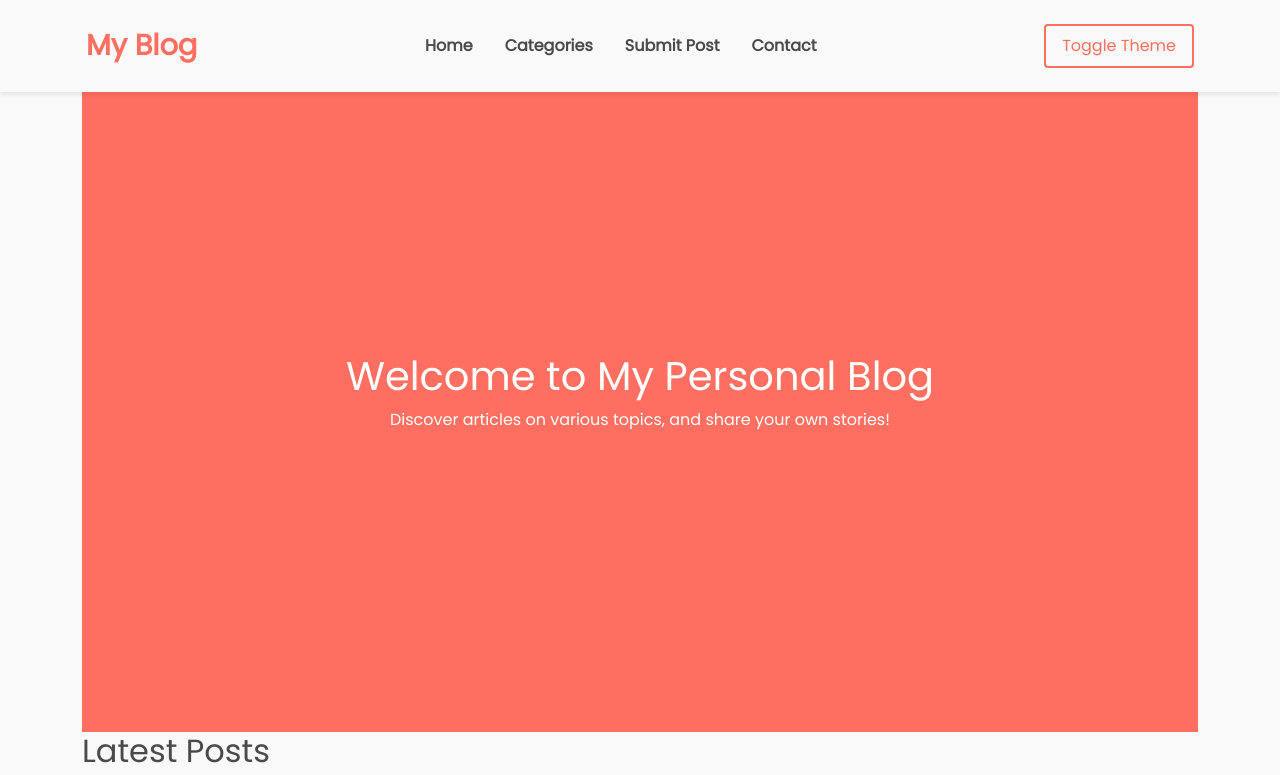
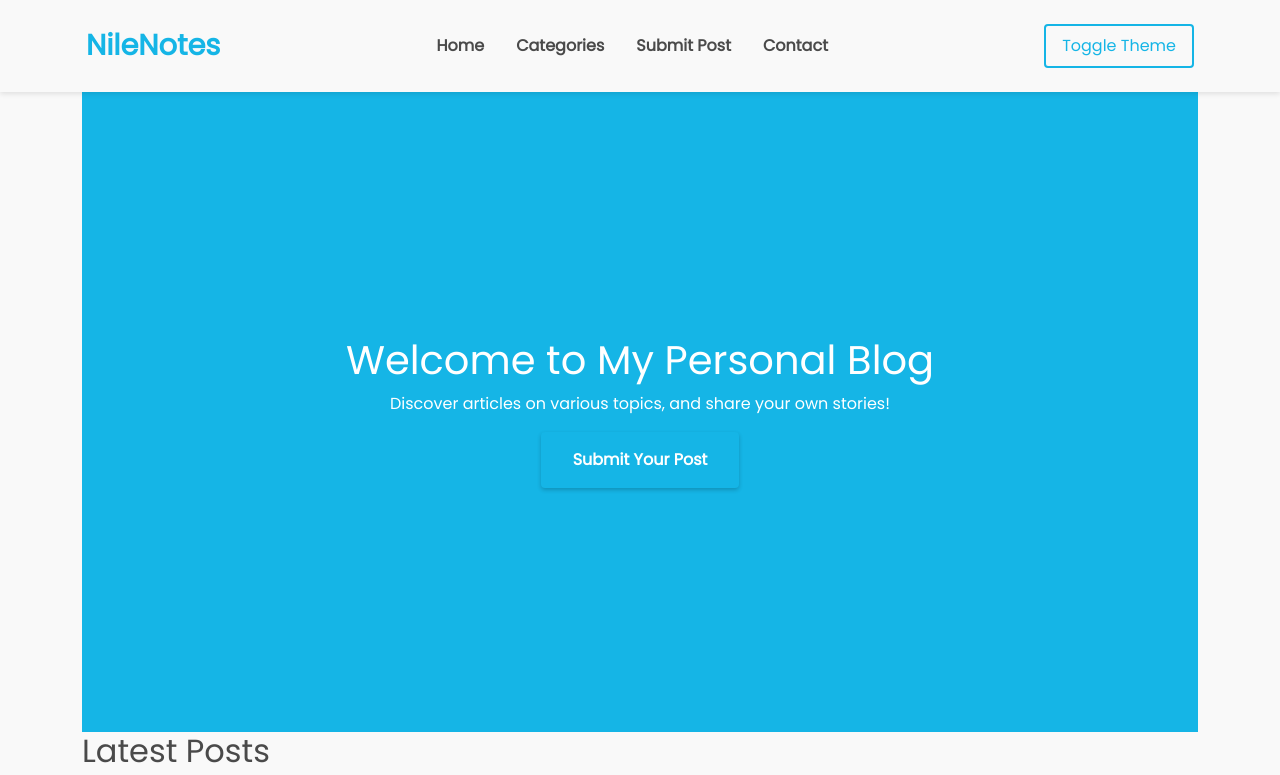
Before and after one commit to WebDev-Plan-1/Level2-Project, a PHP site: page / in a window 1280 px wide. Shown: the top 775 px of the page. Run offline with PHP 8.4, Linux system fonts and the light colour scheme.

Commit message:
Updating navbar SCSS styles

```diff
--- a/index.html
+++ b/index.html
@@ -8,77 +8,103 @@
     <!-- Set viewport for responsive design on all devices -->
     <meta name="viewport" content="width=device-width, initial-scale=1.0" />
     <!-- Set the page title shown on browser tab -->
-    <title>Personal Blog CMS - Home</title>
+    <title>NileNotes - Personal Blog CMS - Home</title>
     <!-- Link to the main CSS stylesheet -->
     <link rel="stylesheet" href="css/main.css" />
-
-    <!-- Link to fonts or icons if موجود -->
-    <link href="https://fonts.googleapis.com/css2?family=Poppins&display=swap" rel="stylesheet">
+    <!-- Link to fonts -->
+    <link href="https://fonts.googleapis.com/css2?family=Poppins&display=swap" rel="stylesheet" />
 </head>
 
 <body>
     <!-- Navigation bar, sticky at the top -->
-    <nav class="navbar">
-        <div class="container">
+    <nav class="navbar sticky">
+        <div class="container navbar-container">
             <!-- Website logo linking back to home -->
-            <a href="index.html" class="logo">My Blog</a>
+            <a href="index.html" class="logo navbar-logo">NileNotes</a>
             <!-- Navigation links list -->
-            <ul class="nav-links">
-                <li><a href="index.html">Home</a></li>
-                <li><a href="category.html">Categories</a></li>
-                <li><a href="submit.html">Submit Post</a></li>
-                <li><a href="contact.html">Contact</a></li>
+            <ul class="nav-links navbar-links">
+                <li class="nav-item"><a href="index.html" class="nav-link active">Home</a></li>
+                <li class="nav-item"><a href="category.html" class="nav-link">Categories</a></li>
+                <li class="nav-item"><a href="submit.html" class="nav-link">Submit Post</a></li>
+                <li class="nav-item"><a href="contact.html" class="nav-link">Contact</a></li>
             </ul>
             <!-- Button to toggle dark/light theme -->
-            <button id="theme-toggle" aria-label="Toggle dark/light theme">Toggle Theme</button>
+            <button id="theme-toggle" class="btn btn-theme-toggle" aria-label="Toggle dark/light theme">
+                Toggle Theme
+            </button>
         </div>
     </nav>
 
     <!-- Main content area -->
     <main class="main-content container">
         <!-- Hero section with welcoming message and call-to-action -->
-        <section class="hero">
-            <h1>Welcome to My Personal Blog</h1>
-            <p>Discover articles on various topics, and share your own stories!</p>
-            <a href="submit.html" class="btn-primary">Submit Your Post</a>
+        <section class="hero-section hero">
+            <h1 class="hero-title">Welcome to My Personal Blog</h1>
+            <p class="hero-subtitle">Discover articles on various topics, and share your own stories!</p>
+            <a href="submit.html" class="hero__button hero-cta">Submit Your Post</a>
         </section>
 
         <!-- Latest blog posts grid -->
         <section class="latest-posts">
-            <h2>Latest Posts</h2>
+            <h2 class="section-title">Latest Posts</h2>
             <div class="posts-grid" aria-live="polite">
                 <!-- Example post card -->
                 <article class="post-card" tabindex="0">
-                    <img src="assets/images/post1.jpg" alt="Post 1 image" />
-                    <h3>Example Post Title 1</h3>
-                    <p>A short excerpt of the article to give a quick preview...</p>
-                    <a href="single-post.html" class="read-more">Read More</a>
+                    <img src="assets/images/post1.jpg" alt="Post 1 image" class="post-image" />
+                    <h3 class="post-title"></h3>Technology Trends in 2025</h3>
+                    <p class="post-excerpt">Technology in 2025 is set to be defined by rapid advancements in artificial
+                        intelligence, sustainable innovations, and immersive digital experiences. Discover how emerging
+                        trends like quantum computing, smart automation, and next-gen connectivity will reshape
+                        industries and everyday life.</p>
+                    <a href="single-post.html" class="read-more btn-link">Read More</a>
                 </article>
-                <!-- Another example post card -->
                 <article class="post-card" tabindex="0">
-                    <img src="assets/images/post2.jpg" alt="Post 2 image" />
-                    <h3>Example Post Title 2</h3>
-                    <p>A short excerpt of the article to give a quick preview...</p>
-                    <a href="single-post.html" class="read-more">Read More</a>
+                    <img src="assets/images/post2.jpg" alt="Post 2 image" class="post-image" />
+                    <h3 class="post-title">Exploring the Wonders of Nature</h3>
+                    <p class="post-excerpt">Nature's beauty is unparalleled, from majestic mountains to serene beaches.
+                        Join us as we explore breathtaking landscapes, discover hidden gems, and learn how to protect
+                        our planet for future generations.</p>
+                    <a href="single-post.html" class="read-more btn-link">Read More</a>
+                </article>
+                <article class="post-card" tabindex="0">
+                    <img src="assets/images/post3.jpg" alt="Post 3 image" class="post-image" />
+                    <h3 class="post-title">Healthy Living: Tips for a Balanced Life</h3>
+                    <p class="post-excerpt">Living a healthy lifestyle is essential for overall well-being. From
+                        nutritious diets to regular exercise, discover practical tips and expert advice on how to
+                        maintain a balanced life. Learn about mental health, wellness practices, and the importance of
+                        self-care.</p>
+                    <a href="single-post.html" class="read-more btn-link">Read More</a>
+                </article>
+                <article class="post-card" tabindex="0">
+                    <img src="assets/images/post4.jpg" alt="Post 4 image" class="post-image" />
+                    <h3 class="post-title">Travel Adventures: Top Destinations to Explore</h3>
+                    <p class="post-excerpt">Travel opens up a world of adventure and discovery. From vibrant cities
+                        to tranquil retreats, explore our curated list of top travel destinations. Get inspired by
+                        cultural experiences, culinary delights, and breathtaking sights that await you around the
+                        globe.</p>
+                    <a href="single-post.html" class="read-more btn-link">Read More</a>
                 </article>
             </div>
         </section>
 
         <!-- Categories overview section -->
         <section class="categories-overview">
-            <h2>Categories</h2>
+            <h2 class="section-title">Categories</h2>
             <ul class="categories-list">
-                <li><a href="category.html?cat=technology">Technology</a></li>
-                <li><a href="category.html?cat=lifestyle">Lifestyle</a></li>
-                <li><a href="category.html?cat=travel">Travel</a></li>
-                <li><a href="category.html?cat=education">Education</a></li>
+                <li class="category-item"><a href="category.html?cat=technology" class="category-link">Technology</a>
+                </li>
+                <li class="category-item"><a href="category.html?cat=lifestyle" class="category-link">Lifestyle</a></li>
+                <li class="category-item"><a href="category.html?cat=travel" class="category-link">Travel</a></li>
+                <li class="category-item"><a href="category.html?cat=education" class="category-link">Education</a></li>
             </ul>
         </section>
     </main>
 
     <!-- Footer section -->
-    <footer>
-        <p>&copy; 2025 Personal Blog CMS. All rights reserved.</p>
+    <footer class="footer">
+        <div class="container footer-container">
+            <p class="footer-text">&copy; 2025 Personal Blog CMS. All rights reserved.</p>
+        </div>
     </footer>
 
     <!-- Link to main JavaScript file -->
--- a/scss/abstracts/_variables.scss
+++ b/scss/abstracts/_variables.scss
@@ -3,7 +3,7 @@
 // ==========================
 
 // Colors
-$primary-color: #ff6f61;
+$primary-color: #15b5e6;
 $secondary-color: #4a4a4a;
 $light-bg: #f9f9f9;
 $dark-bg: #1a1a1a;
--- a/scss/base/_navbar.scss
+++ b/scss/base/_navbar.scss
@@ -26,6 +26,9 @@
     font-weight: bold;
     color: v.$primary-color;
     text-decoration: none;
+    // border: 1px solid v.$primary-color;
+    // padding: v.$spacing-sm v.$spacing-md;
+    // border-radius: 4px;
   }
 
   .nav-links {
--- a/scss/base/components.scss
+++ b/scss/base/components.scss
@@ -21,6 +21,12 @@
   // Set background color to primary color variable
   background-color: v.$primary-color;
 
+  box-shadow: 0 2px 4px rgba(0, 0, 0, 0.2);
+
+  text-decoration: none;
+
+  font-weight: bold;
+
   // Set text color to white
   color: #fff;
 
@@ -37,6 +43,8 @@
   &:hover {
     // Darken background color by 10%
     background-color: darken(v.$primary-color, 10%);
+    color: #fff;
+    box-shadow: 0 4px 8px rgba(0, 0, 0, 0.2);
   }
 }
 
```
Also changed, not shown: css/main.css, 1 other file.
